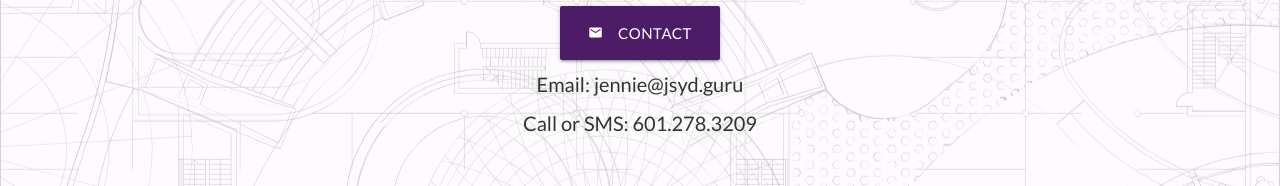
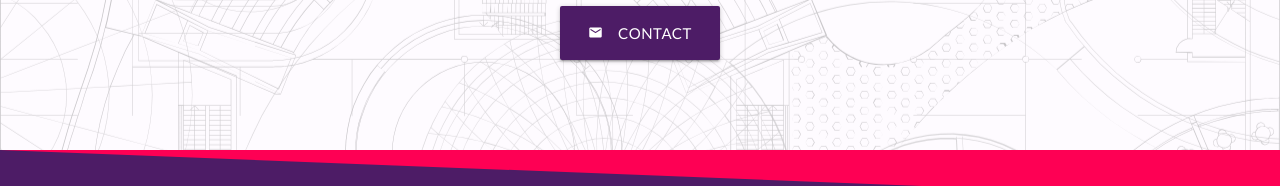
Before and after one commit to jsydguru/jsydguru.github.io, a website: page index.html in a window 1280 px wide. Shown: the part 2614-2800 px from the top of the page. Drawn offline with nearby package versions, Linux system fonts and the light colour scheme; files that its build step writes are made by us from their sources.

Commit message:
Remove contact details from main.html
Removed contact information from the main HTML view.

```diff
--- a/views/main.html
+++ b/views/main.html
@@ -107,8 +107,6 @@
       <p>
         <a class="waves-effect waves-light btn-large" ng-click="contact()"><i class="material-icons left">email</i>contact</a>
       </p>
-      <p>Email: jennie@jsyd.guru</p>
-      <p>Call or SMS: 601.278.3209</p>
     </div>
   </div>
   <div class="parallax"><img src="../images/backgrounds/jsyd_blueprint_bg_transparent.svg"></div>
```
